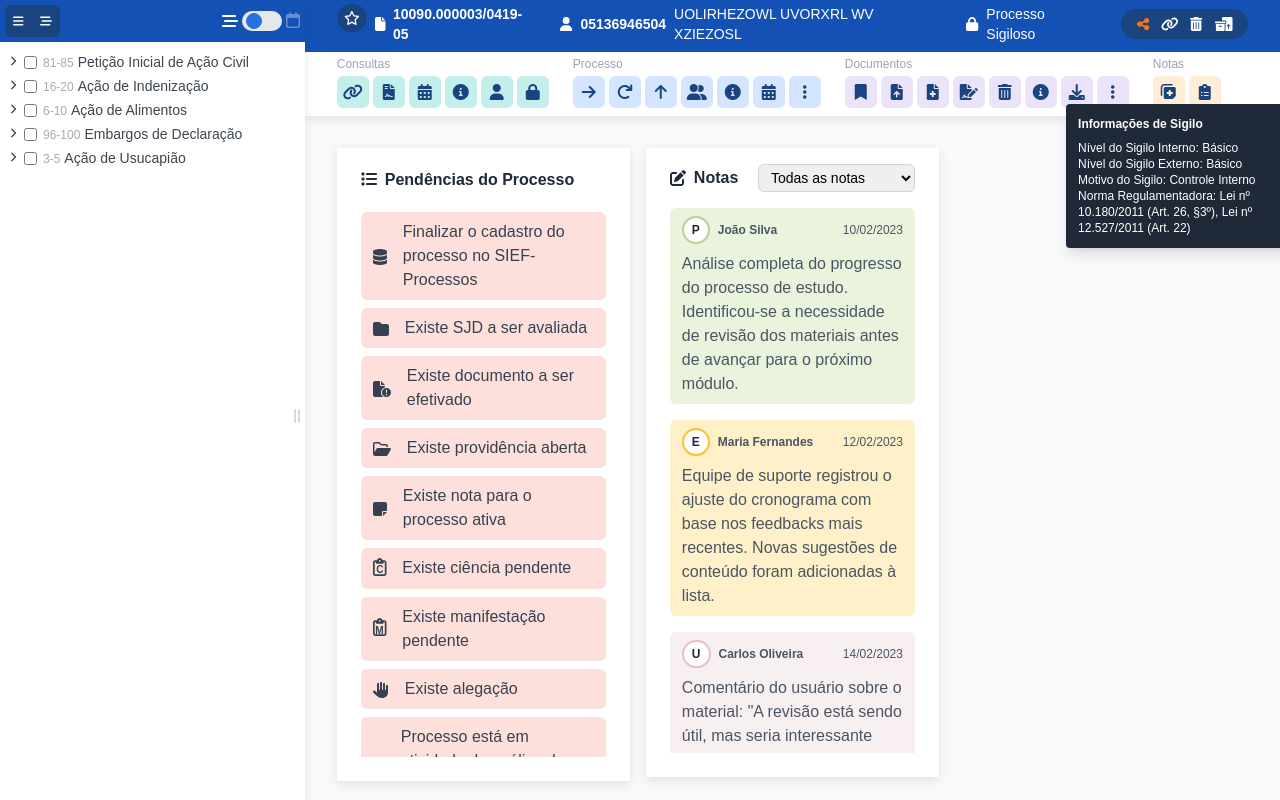
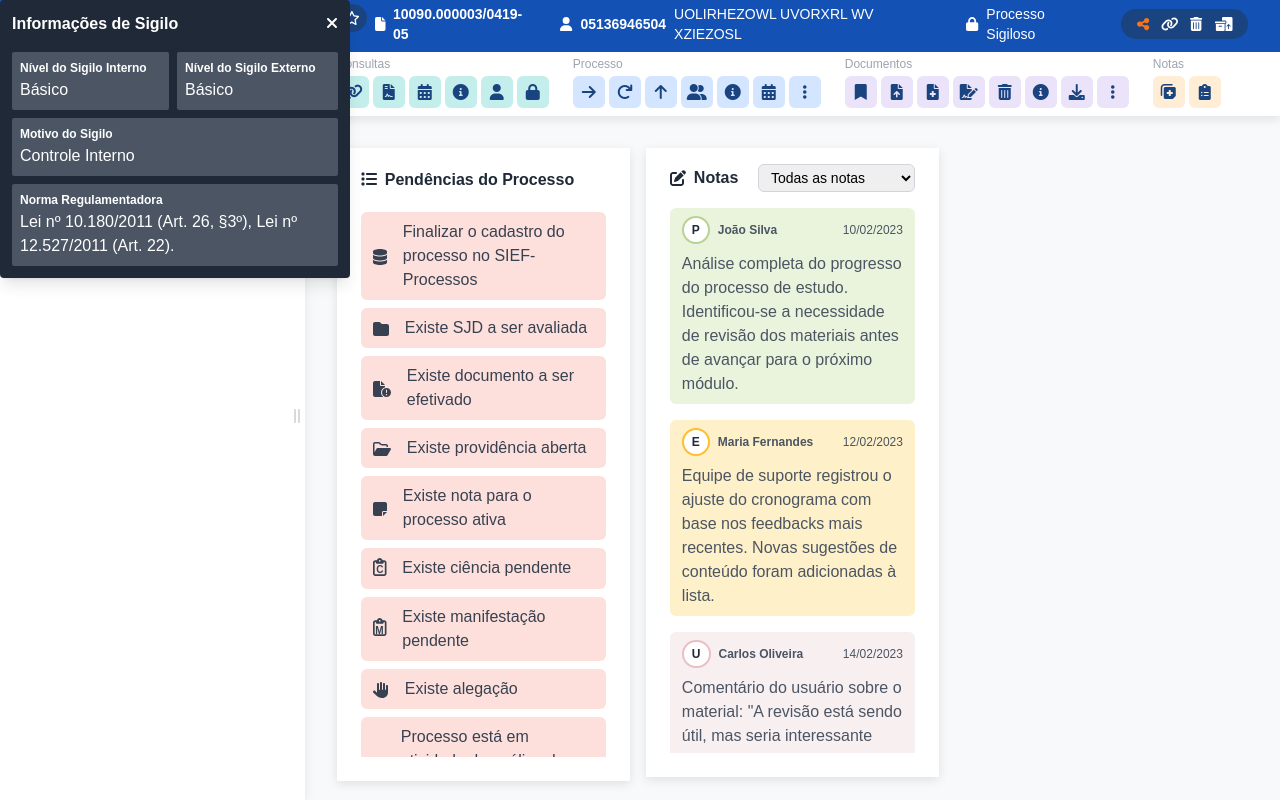
Before and after one commit to guilhermeteles/eprocesso, a React (Vite) app: page / in a window 1280 px wide. Both pictures are taken after a click on the element "Processo Sigiloso". Built offline with nearby package versions, Linux system fonts and the light colour scheme.

Commit message:
processo sigiloso

```diff
--- a/index.html
+++ b/index.html
@@ -9,6 +9,7 @@
   </head>
   <body>
     <div id="root"></div>
+    <div id="tooltip-root"></div> <!-- Tooltip Portal Root -->
     <script type="module" src="/src/main.jsx"></script>
   </body>
 </html>
--- a/src/components/DocumentsAside.jsx
+++ b/src/components/DocumentsAside.jsx
@@ -384,6 +384,7 @@ export const DocumentsAside = () => {
       <div className='p-[5px] '>
         {/* Header: Toggle and Title */}
         <div className="flex justify-between text-white">
+
           {/* <h2 className="text-md font-medium text-[#3D4551]">Documentos</h2> */}
           {viewMode === 'tree' && (
             <div className=" flex justify-between text-sm gap-4 bg-[#1A4480] p-2 rounded-md">
--- a/src/components/Nav.jsx
+++ b/src/components/Nav.jsx
@@ -1,81 +1,53 @@
+import { useState } from 'react';
 import { IconButton } from './IconButton';
 import { FontAwesomeIcon } from '@fortawesome/react-fontawesome';
 import OverlayMenu from './OverlayMenu';
-import { useState } from 'react';
-import { faFile, faUser, faLock, faShareAlt, faLink, faTrashAlt, faBoxesPacking, faCheck, faStar as faStarSolid, faUserLock, faUnlock } from '@fortawesome/free-solid-svg-icons';
+import SigilosoTooltip from './SigilosoTooltip';
+import { faFile, faUser, faLock, faShareAlt, faLink, faTrashAlt, faBoxesPacking, faCheck, faStar as faStarSolid } from '@fortawesome/free-solid-svg-icons';
 import { faStar as faStarRegular } from '@fortawesome/free-regular-svg-icons';
-import { faTimes } from '@fortawesome/free-solid-svg-icons';
 
 const Nav = () => {
-  const [isOverlayOpen, setIsOverlayOpen] = useState(false);
   const [copied, setCopied] = useState(false);
   const [clickPosition, setClickPosition] = useState({ x: 0, y: 0 });
   const [clickPosition2, setClickPosition2] = useState({ x: 0, y: 0 });
+  const [isFilled, setIsFilled] = useState(false);
+  const [showMessage, setShowMessage] = useState(false);
+  const [isOverlayOpen, setIsOverlayOpen] = useState(false);
+  const [showFixedTooltip, setShowFixedTooltip] = useState(false);
+  const [isHovering, setIsHovering] = useState(false);
+
+  const handleCopy = (text, event) => {
+    navigator.clipboard.writeText(text)
+      .then(() => {
+        setClickPosition({ x: event.clientX, y: event.clientY });
+        setCopied(true);
+        setTimeout(() => setCopied(false), 2000);
+      });
+  };
+
+  const toggleStar = (e) => { // Fixed toggleStar to accept event
+    setIsFilled((prev) => !prev);
+    setShowMessage(true);
+    setClickPosition2({ x: e.clientX, y: e.clientY });
+    setTimeout(() => setShowMessage(false), 2000);
+  };
 
   const toggleOverlayMenu = () => {
     setIsOverlayOpen((prev) => !prev);
   };
 
-  const handleCopy = (text, event) => {
-    navigator.clipboard.writeText(text)
-      .then(() => {
-        // Set the position of the copied message relative to the click coordinates
-        setClickPosition({ x: event.clientX, y: event.clientY });
-        setCopied(true);
-        setTimeout(() => setCopied(false), 2000); // Hide after 2 seconds
-      });
-  };
-  const [isFilled, setIsFilled] = useState(false);
-  const [showMessage, setShowMessage] = useState(false);
-
-  const toggleStar = () => {
-    setIsFilled((prev) => !prev);
-    setShowMessage(true);
-    setClickPosition2({ x: event.clientX, y: event.clientY });
-    setTimeout(() => setShowMessage(false), 2000); // Hide message after 2 seconds
-  };
-  const [showFixedTooltip, setShowFixedTooltip] = useState(false);
-  const [isHovering, setIsHovering] = useState(false);
-  const [position, setPosition] = useState({ x: 100, y: 100 });
-  const [isDragging, setIsDragging] = useState(false);
-
-  const handleTooltipToggle = (e) => {
-      if (!isDragging) { // Toggle only if not dragging
+  // Tooltip Toggle with Position Reset
+  const handleTooltipToggle = () => {
     setShowFixedTooltip((prev) => !prev);
-          setIsHovering(false); // Disable hover tooltip when fixed tooltip is toggled
-      }
-  };
-
-  const closeTooltip = () => {
-      setShowFixedTooltip(false);
-  };
-
-  const handleMouseDown = (e) => {
-      e.stopPropagation(); // Prevent triggering toggle
-      setIsDragging(true);
-      setPosition({ offsetX: e.clientX - position.x, offsetY: e.clientY - position.y });
-  };
-
-  const handleMouseMove = (e) => {
-      if (isDragging) {
-          setPosition((prev) => ({
-              x: e.clientX - prev.offsetX,
-              y: e.clientY - prev.offsetY,
-          }));
-      }
-  };
-
-  const handleMouseUp = () => {
-      setIsDragging(false);
+    setIsHovering(false); // Hide hover tooltip if switching to fixed tooltip
   };
 
   return (
     <div className='shadow-[0_3px_10px_rgb(0,0,0,0.1)] relative'>
       <div className='bg-[#1351B4] w-100 px-8 py-1 pb-2 flex gap-6 text-sm items-center'>
         <div className='flex gap-2'>
-          {/* Action Buttons */}
+          {/* Star Toggle */}
           <div className='relative'>
-            {/* Star Icon */}
             <div
               className='bg-[#1A4480] border border-[#1A4480] p-1.5 flex rounded-full text-white items-center cursor-pointer w-fit'
               onClick={toggleStar}
@@ -85,15 +57,12 @@ const Nav = () => {
                 className={isFilled ? 'text-yellow-400' : 'text-white'}
               />
             </div>
-
-            {/* Favorited Message */}
             {showMessage && (
               <div
                 className="text-nowrap z-50 absolute top-[3px] -left-20 transform -translate-x-1/2 bg-[#1A4480] text-white rounded-full px-4 py-2 text-xs flex items-center align-start gap-1"
-                // style={{ whiteSpace: 'nowrap' }}
                 style={{
-                  top: clickPosition2.y + 0, // Adjust the vertical position above the click
-                  left: clickPosition2.x - 250, // Adjust the horizontal position slightly to the right
+                  top: clickPosition2.y + 0,
+                  left: clickPosition2.x - 250,
                 }}
               >
                 <FontAwesomeIcon icon={faStarSolid} />
@@ -108,6 +77,7 @@ const Nav = () => {
             <span onClick={(e) => handleCopy('10090.000003/0419-05', e)} className="cursor-pointer hover:underline">10090.000003/0419-05</span>
           </div>
         </div>
+
         {/* Second Item */}
         <div className='flex items-center text-white relative'>
           <FontAwesomeIcon icon={faUser} className="me-2" />
@@ -115,9 +85,9 @@ const Nav = () => {
           <span onClick={(e) => handleCopy('UOLIRHEZOWL UVORXRL WV XZIEZOSL', e)} className="cursor-pointer hover:underline">UOLIRHEZOWL UVORXRL WV XZIEZOSL</span>
         </div>
 
-        {/* Third and Fourth Items */}
+        {/* "Processo Sigiloso" Section with Tooltip */}
         <div
-            className="flex items-center text-white relative cursor-pointer hover:underline"
+          className="flex items-center text-white relative cursor-pointer hover:underline relative"
           onClick={handleTooltipToggle}
           onMouseEnter={() => !showFixedTooltip && setIsHovering(true)}
           onMouseLeave={() => setIsHovering(false)}
@@ -127,42 +97,45 @@ const Nav = () => {
           </div>
           Processo Sigiloso
 
-            {/* Hover Tooltip (only if fixed tooltip is not shown) */}
+          {/* Hover Tooltip */}
           {isHovering && !showFixedTooltip && (
-                <div className="absolute left-0 top-full mt-2 bg-gray-800 text-white text-xs p-2 rounded shadow-lg w-64">
-                    Nível do Sigilo Interno: Básico<br />
-                    Nível do Sigilo Externo: Básico<br />
-                    Motivo do Sigilo: Controle Interno<br />
-                    Norma Regulamentadora: Lei nº 10.180/2011 (Art. 26, §3º), Lei nº 12.527/2011 (Art. 22)
-                </div>
-            )}
-
-            {/* Fixed Draggable Tooltip with Close Button */}
-            {showFixedTooltip && (
-                <div
-                    className="absolute bg-gray-800 text-white text-xs p-3 rounded shadow-lg w-64"
-                    style={{ top: `${position.y}px`, left: `${position.x}px`, cursor: isDragging ? 'grabbing' : 'grab' }}
-                    onMouseDown={handleMouseDown}
-                    onMouseMove={handleMouseMove}
-                    onMouseUp={handleMouseUp}
-                >
+            <div className="absolute -left-2 top-full mt-3 bg-gray-800 text-white p-2 rounded-md shadow-lg flex flex-col gap-2 w-[350px]">
               <div className="flex justify-between items-center mb-2">
                 <span className="font-bold">Informações de Sigilo</span>
-                        <button onClick={closeTooltip} className="text-white">
-                            <FontAwesomeIcon icon={faTimes} />
-                        </button>
+
               </div>
-                    <p>Nível do Sigilo Interno: Básico</p>
-                    <p>Nível do Sigilo Externo: Básico</p>
-                    <p>Motivo do Sigilo: Controle Interno</p>
-                    <p>Norma Regulamentadora: Lei nº 10.180/2011 (Art. 26, §3º), Lei nº 12.527/2011 (Art. 22)</p>
+              <div className='flex gap-2'>
+                <div className='flex flex-col gap-0.5 bg-gray-600 rounded-sm p-2 grow'>
+                  <p className='font-bold text-xs whitespace-nowrap'>Nível do Sigilo Interno</p>
+                  <p className='text-md'>Básico</p>
+                </div>
+                <div className='flex flex-col gap-0.5 bg-gray-600 rounded-sm p-2 grow'>
+                  <p className='font-bold text-xs whitespace-nowrap'>Nível do Sigilo Externo</p>
+                  <p className='text-md'>Básico</p>
+                </div>
+              </div>
+
+              <div className='flex flex-col gap-0.5 bg-gray-600 rounded-sm p-2'>
+                <p className='font-bold text-xs whitespace-nowrap'>Motivo do Sigilo</p>
+                <p className='text-md'>Controle Interno</p>
+              </div>
+              <div className='flex flex-col gap-0.5 bg-gray-600 rounded-sm p-2'>
+                <p className='font-bold text-xs whitespace-nowrap'>Norma Regulamentadora</p>
+                <p className='text-md'>Lei nº 10.180/2011 (Art. 26, §3º), Lei nº 12.527/2011 (Art. 22).</p>
+              </div>
             </div>
           )}
         </div>
 
+          {/* Draggable Fixed Tooltip */}
+          <SigilosoTooltip
+            showFixedTooltip={showFixedTooltip}
+            onClose={() => setShowFixedTooltip(false)}
+          />
 
-        {/* Action Buttons */}
-        <div className='bg-[#1A4480] py-2 flex rounded rounded-full text-white items-center px-4 gap-3'>
+
+        {/* Other Action Buttons */}
+        <div className='bg-[#1A4480] py-2 flex rounded-full text-white items-center px-4 gap-3'>
           <FontAwesomeIcon icon={faShareAlt} className='text-orange-500' />
           <FontAwesomeIcon icon={faLink} />
           <FontAwesomeIcon icon={faTrashAlt} />
@@ -174,8 +147,8 @@ const Nav = () => {
           <div
             className="absolute bg-green-600 text-white rounded-full px-3 py-1 flex items-center gap-1"
             style={{
-              top: clickPosition.y + 0, // Adjust the vertical position above the click
-              left: clickPosition.x - 290, // Adjust the horizontal position slightly to the right
+              top: clickPosition.y + 0,
+              left: clickPosition.x - 290,
             }}
           >
             <FontAwesomeIcon icon={faCheck} />
--- /dev/null
+++ b/src/components/SigilosoTooltip.jsx
@@ -0,0 +1,131 @@
+// SigilosoTooltip.js
+import { useState, useEffect, useCallback } from 'react';
+import PropTypes from 'prop-types';
+import { FontAwesomeIcon } from '@fortawesome/react-fontawesome';
+import { faTimes } from '@fortawesome/free-solid-svg-icons';
+import ReactDOM from 'react-dom';
+import usePrevious from './usePrevious'; // Import the custom hook
+
+const SigilosoTooltip = ({ showFixedTooltip, onClose }) => {
+  const [position, setPosition] = useState({ x: 0, y: 0 });
+  const [isDragging, setIsDragging] = useState(false);
+  const [dragStart, setDragStart] = useState({ x: 0, y: 0 });
+
+  const prevShowFixedTooltip = usePrevious(showFixedTooltip); // Track previous state
+
+  const handleMouseDown = (e) => {
+    e.preventDefault();
+    e.stopPropagation();
+    setIsDragging(true);
+    setDragStart({
+      x: e.clientX - position.x,
+      y: e.clientY - position.y,
+    });
+  };
+
+  const handleMouseMove = useCallback(
+    (e) => {
+      if (isDragging) {
+        setPosition({
+          x: e.clientX - dragStart.x,
+          y: e.clientY - dragStart.y,
+        });
+      }
+    },
+    [isDragging, dragStart]
+  );
+
+  const handleMouseUp = useCallback(() => {
+    if (isDragging) {
+      setIsDragging(false);
+    }
+  }, [isDragging]);
+
+  useEffect(() => {
+    if (isDragging) {
+      document.addEventListener('mousemove', handleMouseMove);
+      document.addEventListener('mouseup', handleMouseUp);
+    } else {
+      document.removeEventListener('mousemove', handleMouseMove);
+      document.removeEventListener('mouseup', handleMouseUp);
+    }
+
+    // Cleanup listeners on component unmount
+    return () => {
+      document.removeEventListener('mousemove', handleMouseMove);
+      document.removeEventListener('mouseup', handleMouseUp);
+    };
+  }, [isDragging, handleMouseMove, handleMouseUp]);
+
+  useEffect(() => {
+    // Reset position only when tooltip is initially shown
+    if (showFixedTooltip && !prevShowFixedTooltip) {
+      setPosition({ x: 0, y: 0 });
+    }
+  }, [showFixedTooltip, prevShowFixedTooltip]);
+
+  if (!showFixedTooltip) return null;
+
+  // Create a portal root if it doesn't exist
+  const portalRoot = document.getElementById('tooltip-root') || (() => {
+    const root = document.createElement('div');
+    root.id = 'tooltip-root';
+    document.body.appendChild(root);
+    return root;
+  })();
+
+  return ReactDOM.createPortal(
+    <div
+      className="fixed bg-gray-800 text-white p-3 rounded shadow-lg flex flex-col gap-2 z-50 w-[350px]"
+      style={{
+        top: `${position.y}px`,
+        left: `${position.x}px`,
+        cursor: isDragging ? 'grabbing' : 'grab',
+      }}
+      onMouseDown={handleMouseDown}
+    >
+      <div className="flex justify-between items-center mb-2">
+        <span className="font-bold">Informações de Sigilo</span>
+        <button
+          onClick={(e) => {
+            e.stopPropagation();
+            onClose(); // Close only when `X` button is clicked
+          }}
+          className="text-white hover:text-gray-300 transition-colors"
+        >
+          <FontAwesomeIcon icon={faTimes} />
+        </button>
+      </div>
+
+      <div className="flex gap-2">
+        <div className="flex flex-col gap-0.5 bg-gray-600 rounded-sm p-2 grow">
+          <p className="font-bold text-xs whitespace-nowrap">Nível do Sigilo Interno</p>
+          <p className="text-md">Básico</p>
+        </div>
+        <div className="flex flex-col gap-0.5 bg-gray-600 rounded-sm p-2 grow">
+          <p className="font-bold text-xs whitespace-nowrap">Nível do Sigilo Externo</p>
+          <p className="text-md">Básico</p>
+        </div>
+      </div>
+
+      <div className="flex flex-col gap-0.5 bg-gray-600 rounded-sm p-2">
+        <p className="font-bold text-xs whitespace-nowrap">Motivo do Sigilo</p>
+        <p className="text-md">Controle Interno</p>
+      </div>
+
+      <div className="flex flex-col gap-0.5 bg-gray-600 rounded-sm p-2">
+        <p className="font-bold text-xs whitespace-nowrap">Norma Regulamentadora</p>
+        <p className="text-md">Lei nº 10.180/2011 (Art. 26, §3º), Lei nº 12.527/2011 (Art. 22).</p>
+      </div>
+    </div>,
+    portalRoot
+  );
+};
+
+// PropTypes for validation
+SigilosoTooltip.propTypes = {
+  showFixedTooltip: PropTypes.bool.isRequired,
+  onClose: PropTypes.func.isRequired,
+};
+
+export default SigilosoTooltip;
--- /dev/null
+++ b/src/components/usePrevious.js
@@ -0,0 +1,14 @@
+// usePrevious.js
+import { useRef, useEffect } from 'react';
+
+const usePrevious = (value) => {
+  const ref = useRef();
+
+  useEffect(() => {
+    ref.current = value;
+  }, [value]);
+
+  return ref.current;
+};
+
+export default usePrevious;
```
Lines whose indentation alone changed are shown as unchanged.
